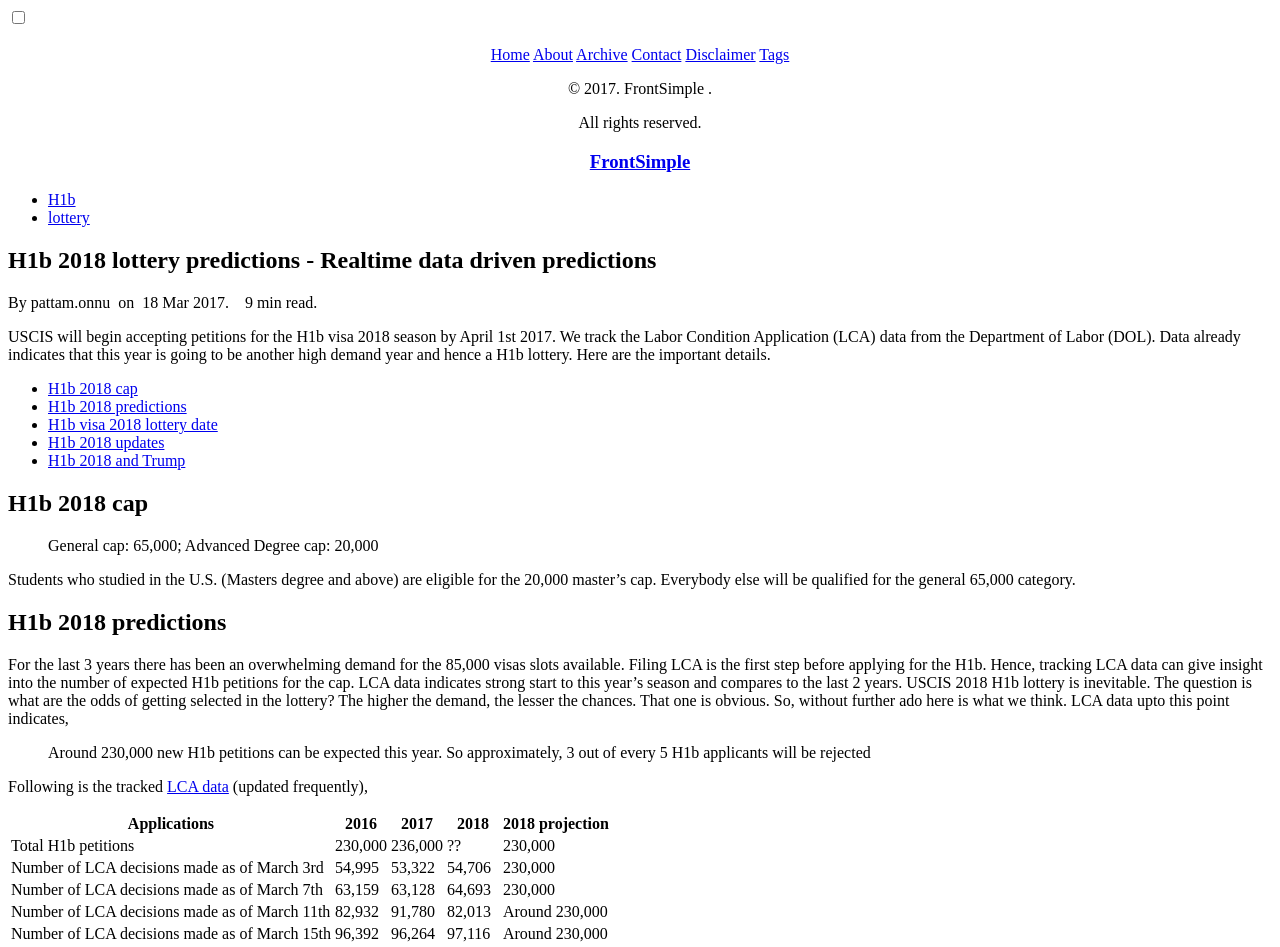
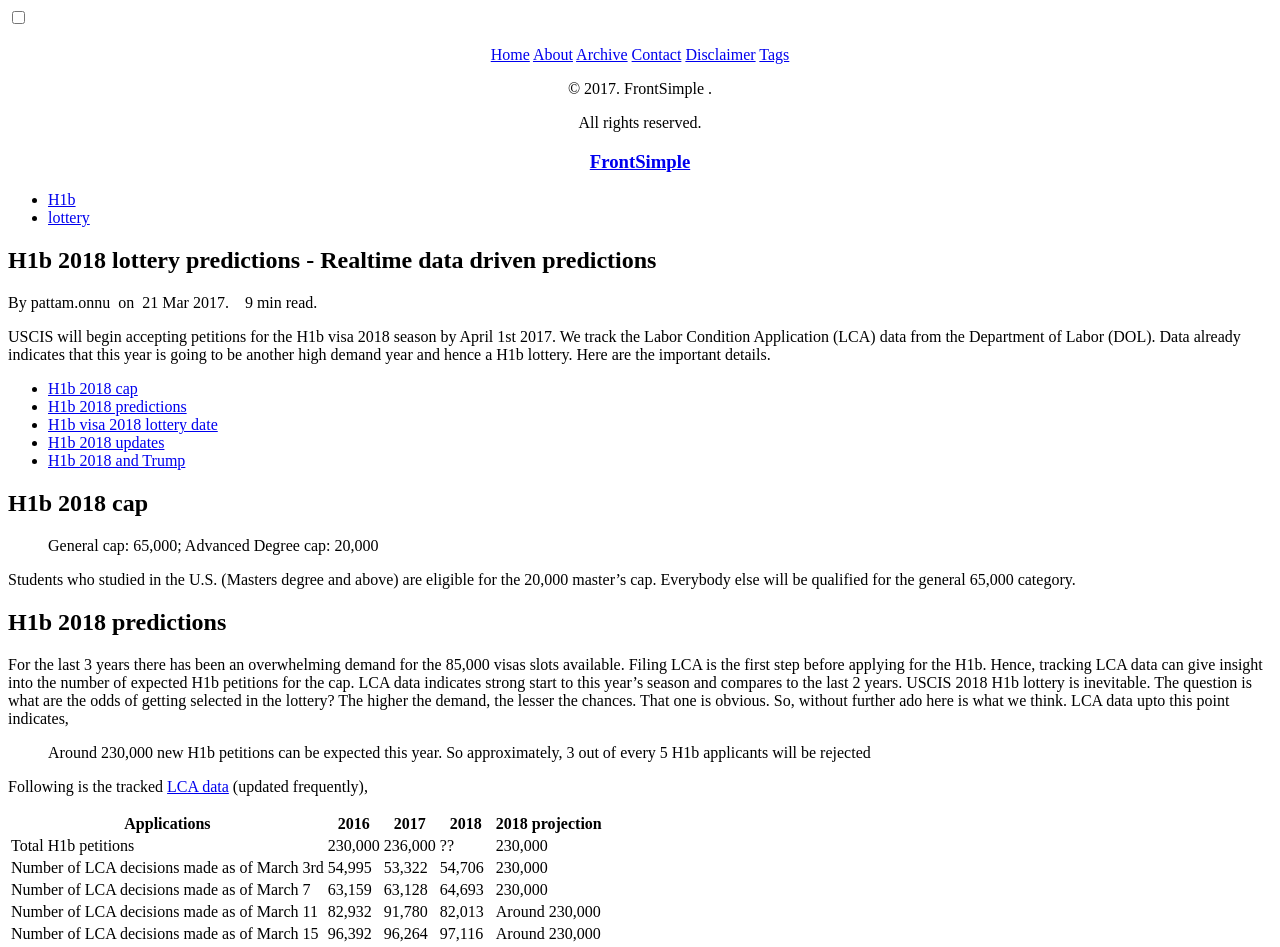
Before and after one commit to gitforwork2/gitforwork.github.io, a Jekyll site: the page built from _posts/2017-3-21-h1b-2018-lottery.md, in a window 1280 px wide and 1400 px high. Shown: the top 947 px of the window. Built offline with Jekyll 4.4.1, drawn with Linux system fonts in a browser that asks for light colours; nearby versions of some CDN libraries; comment, search, counter and statistics services are not loaded; some of the changed text lies outside the part shown.

Commit message:
Update and rename 2017-3-18-h1b-2018-lottery.md to 2017-3-21-h1b-2018-lottery.md

```diff
--- a/_posts/2017-3-18-h1b-2018-lottery.md
+++ b/_posts/2017-3-21-h1b-2018-lottery.md
@@ -1,7 +1,7 @@
 ---
 layout: post
 title: H1b 2018 lottery predictions - Realtime data driven predictions
-date: 2017-3-18
+date: 2017-3-21
 tags: H1b lottery
 comments: true
 description: H1b visa 2018 lottery. Predictions from Department of Labor (DOL) LCA data. Impacts of President trump and other H1b 2018 updates.
@@ -33,10 +33,11 @@
 ---------- | ------ | ------|-------
 Total H1b petitions | 230,000 | 236,000 | ?? | 230,000
 Number of LCA decisions made as of March 3rd | 54,995 | 53,322 | 54,706 | 230,000
-Number of LCA decisions made as of March 7th | 63,159 | 63,128 | 64,693 | 230,000
-Number of LCA decisions made as of March 11th | 82,932 | 91,780 | 82,013 | Around 230,000
-Number of LCA decisions made as of March 15th | 96,392 | 96,264 | 97,116  | Around 230,000
-Number of LCA decisions made as of March 17th | 122,915 | 134,928 | 126,812 | Around 230,000
+Number of LCA decisions made as of March 7 | 63,159 | 63,128 | 64,693 | 230,000
+Number of LCA decisions made as of March 11 | 82,932 | 91,780 | 82,013 | Around 230,000
+Number of LCA decisions made as of March 15 | 96,392 | 96,264 | 97,116  | Around 230,000
+Number of LCA decisions made as of March 17 | 122,915 | 134,928 | 126,812 | Around 230,000
+Number of LCA decisions made as of March 21 | 130,926 | 139,504 | 135,257  | Around 230,000
 
 <iframe width="600" height="371" seamless frameborder="0" scrolling="no" src="https://docs.google.com/spreadsheets/d/13MwM9hmZoe7SOPsfaLmqp41Sem3BuZKCMnY8aP2Qv_g/pubchart?oid=2131404468&amp;format=interactive"></iframe>
 
```
